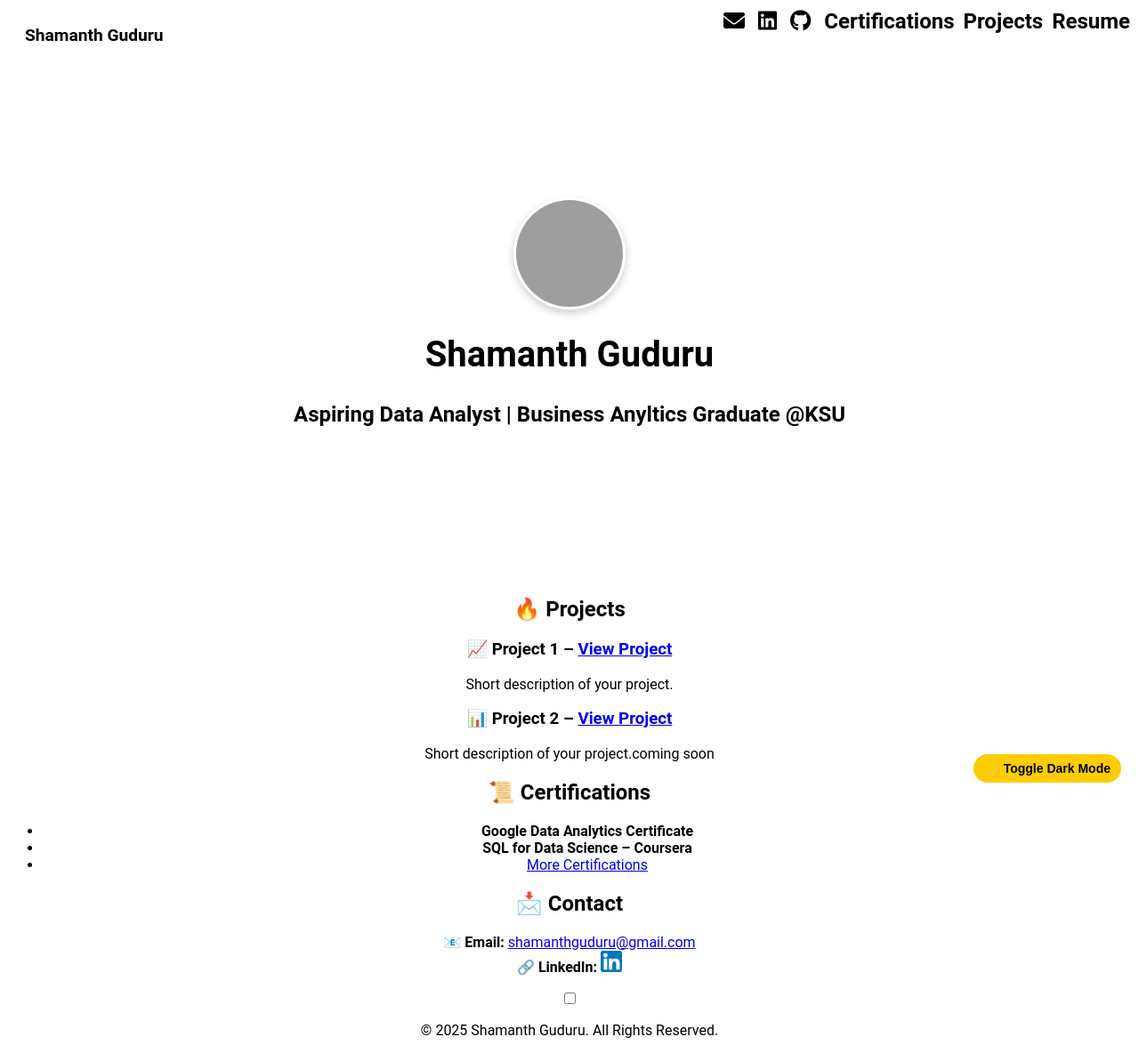
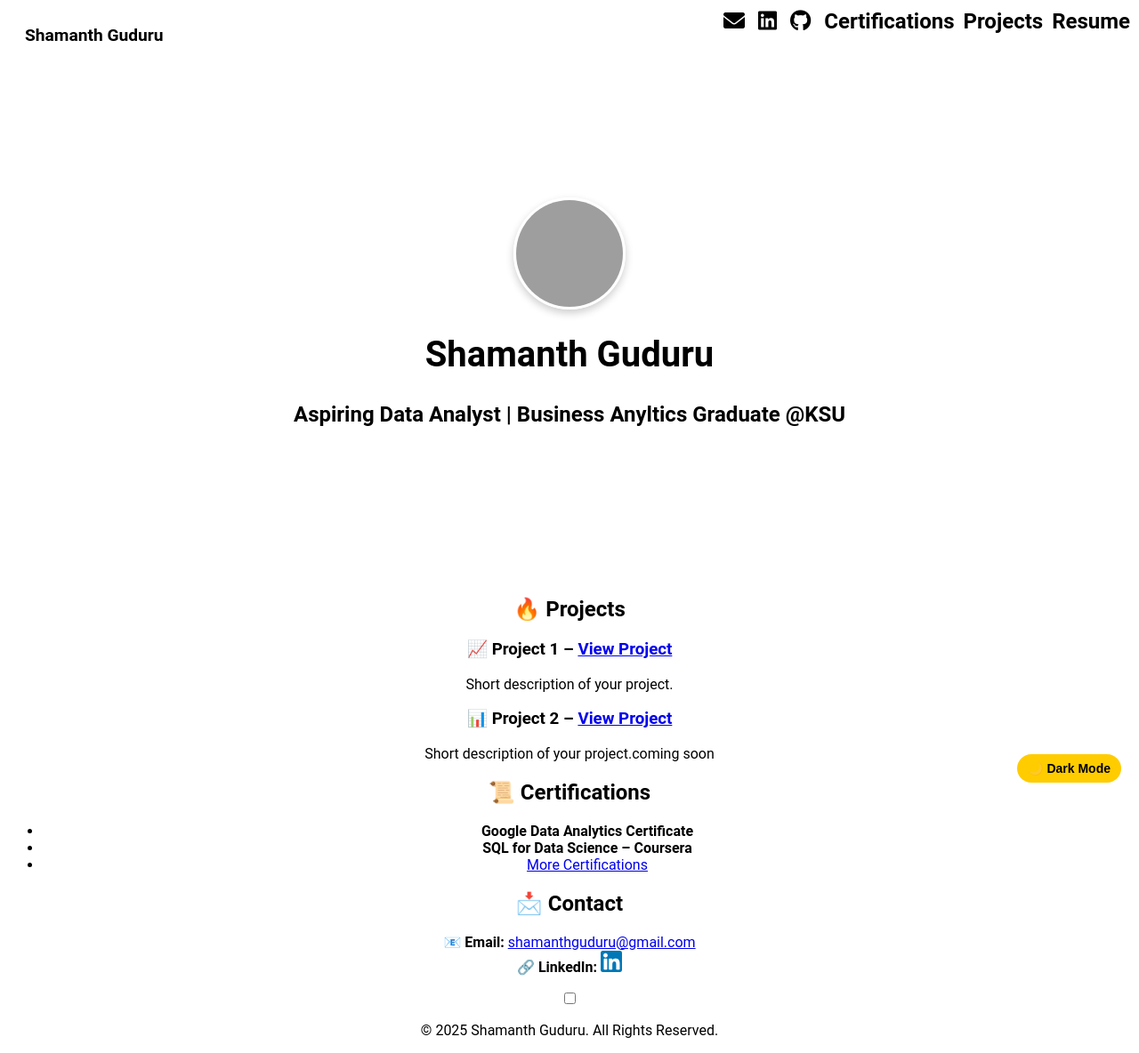
Before and after one commit to shamanthguduru/shamanthguduru.github.io, a Jekyll site: the page built from index.md, in a window 1280 px wide. Shown: the whole page at 89% size. Built offline with Jekyll 4.4.1, drawn with Linux system fonts in a browser that asks for light colours; part of the change alters nothing that is shown; grey boxes are pictures that could not be loaded.

Commit message:
Update default.html

```diff
--- a/_layouts/default.html
+++ b/_layouts/default.html
@@ -111,19 +111,33 @@
     </script>
 </body>
 </html>
-<button id="darkModeToggle">🌙 Toggle Dark Mode</button>
+<button id="darkModeToggle">
+    🌙 Dark Mode
+</button>
 <script>
     document.addEventListener("DOMContentLoaded", function () {
         const toggleButton = document.getElementById("darkModeToggle");
 
+        function updateButtonText() {
+            if (document.body.classList.contains("dark-mode")) {
+                toggleButton.innerHTML = "☀️ Light Mode";
+            } else {
+                toggleButton.innerHTML = "🌙 Dark Mode";
+            }
+        }
+
         toggleButton.addEventListener("click", function () {
             document.body.classList.toggle("dark-mode");
             localStorage.setItem("darkMode", document.body.classList.contains("dark-mode"));
+            updateButtonText();
         });
 
         // Load dark mode state from localStorage
         if (localStorage.getItem("darkMode") === "true") {
             document.body.classList.add("dark-mode");
         }
+
+        // Update text/icon on page load
+        updateButtonText();
     });
 </script>
```
